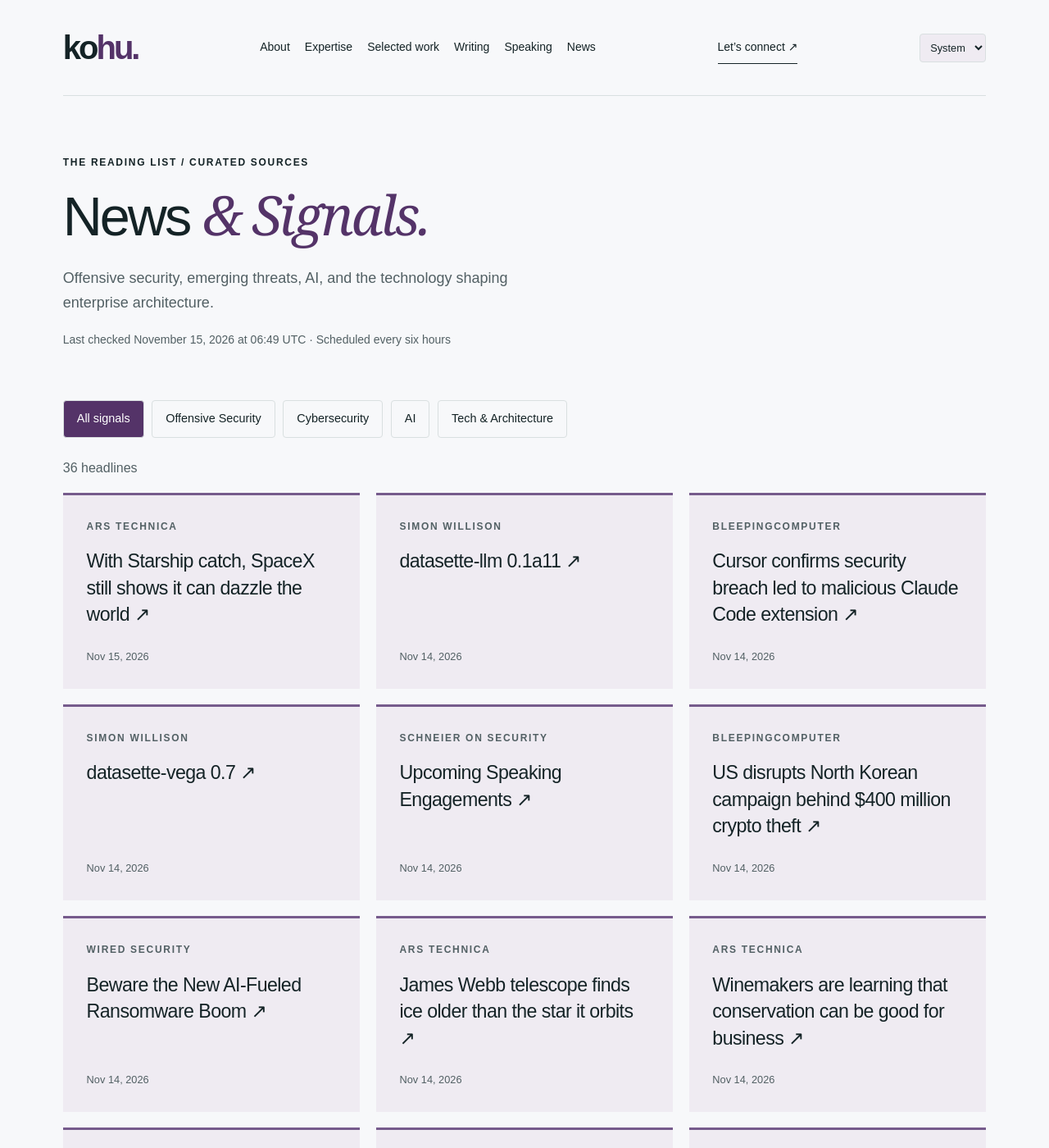
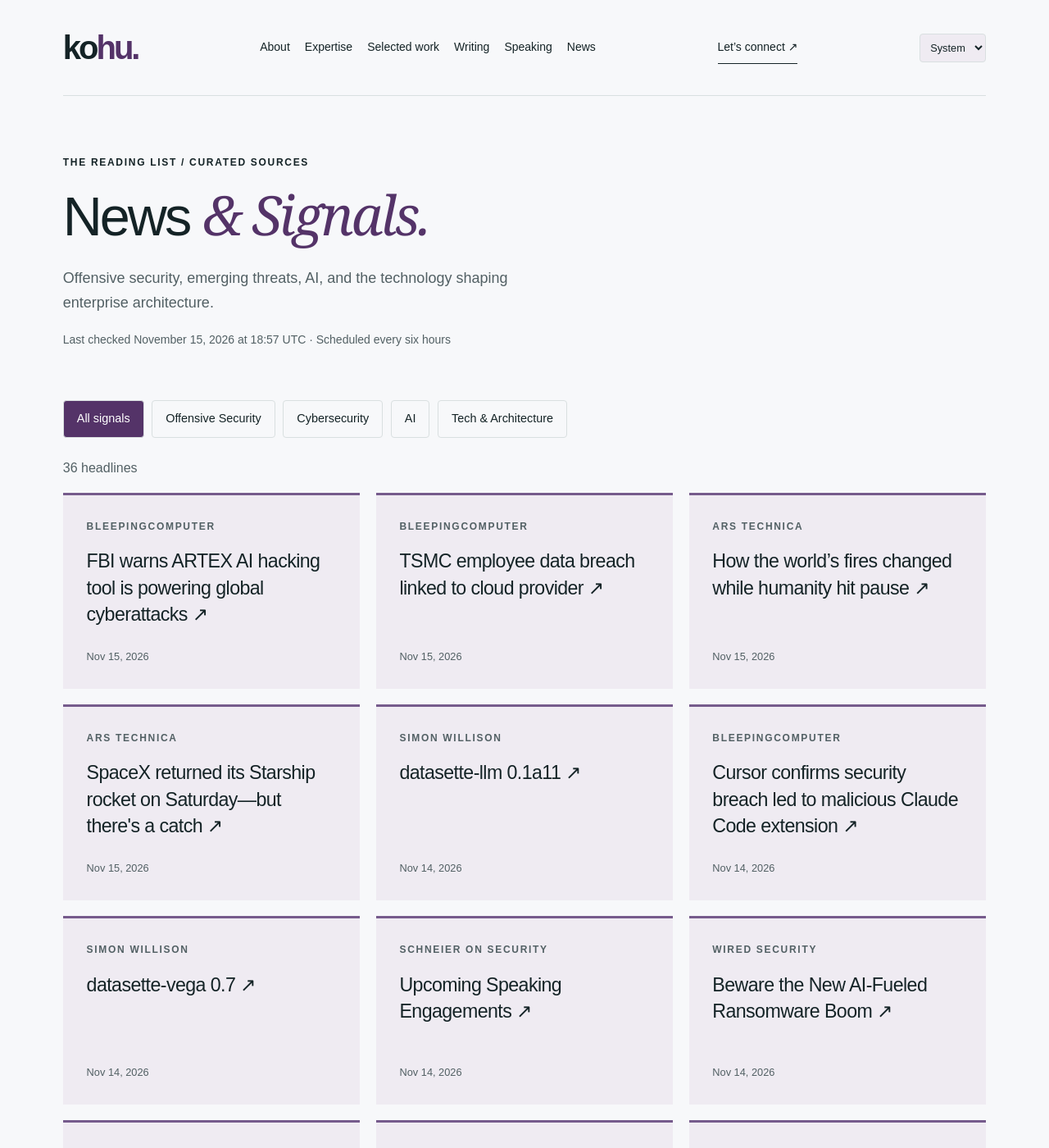
Before and after one commit to hntk/hntk.github.io, a Jekyll site: the page built from news/index.html, in a window 1280 px wide and 1400 px high. Shown: the whole window at 82% size. Built offline with Jekyll 4.4.1, drawn with Linux system fonts in a browser that asks for light colours; part of the change alters nothing that is shown; some of the changed text lies outside the part shown.

Commit message:
Refresh News and Signals

```diff
--- a/_data/news.json
+++ b/_data/news.json
@@ -1,8 +1,32 @@
 {
-  "updated": "2026-11-15T06:49:20.638305+00:00",
+  "updated": "2026-11-15T18:57:56.797219+00:00",
   "items": [
     {
-      "title": "With Starship catch, SpaceX still shows it can dazzle the world",
+      "title": "FBI warns ARTEX AI hacking tool is powering global cyberattacks",
+      "url": "https://www.bleepingcomputer.com/news/security/fbi-warns-artex-ai-hacking-tool-is-powering-global-cyberattacks/",
+      "published": "2026-11-15T18:29:53+00:00",
+      "source": "BleepingComputer",
+      "source_id": "bleepingcomputer",
+      "category": "cybersecurity"
+    },
+    {
+      "title": "TSMC employee data breach linked to cloud provider",
+      "url": "https://www.bleepingcomputer.com/news/security/tsmc-employee-data-breach-linked-to-cloud-provider/",
+      "published": "2026-11-15T15:23:48+00:00",
+      "source": "BleepingComputer",
+      "source_id": "bleepingcomputer",
+      "category": "cybersecurity"
+    },
+    {
+      "title": "How the world’s fires changed while humanity hit pause",
+      "url": "https://arstechnica.com/science/2026/11/how-the-worlds-fires-changed-while-humanity-hit-pause/",
+      "published": "2026-11-15T12:07:34+00:00",
+      "source": "Ars Technica",
+      "source_id": "ars-technica",
+      "category": "tech-architecture"
+    },
+    {
+      "title": "SpaceX returned its Starship rocket on Saturday—but there's a catch",
       "url": "https://arstechnica.com/space/2026/11/with-starship-catch-spacex-still-shows-it-can-dazzle-the-world/",
       "published": "2026-11-15T00:40:59+00:00",
       "source": "Ars Technica",
@@ -42,14 +66,6 @@
       "category": "cybersecurity"
     },
     {
-      "title": "US disrupts North Korean campaign behind $400 million crypto theft",
-      "url": "https://www.bleepingcomputer.com/news/security/us-disrupts-north-korean-campaign-behind-400-million-crypto-theft/",
-      "published": "2026-11-14T15:15:49+00:00",
-      "source": "BleepingComputer",
-      "source_id": "bleepingcomputer",
-      "category": "cybersecurity"
-    },
-    {
       "title": "Beware the New AI-Fueled Ransomware Boom",
       "url": "https://www.wired.com/story/beware-the-new-ai-fueled-ransomware-boom/",
       "published": "2026-11-14T13:00:00+00:00",
@@ -61,14 +77,6 @@
       "title": "James Webb telescope finds ice older than the star it orbits",
       "url": "https://arstechnica.com/science/2026/11/james-webb-telescope-finds-ice-older-than-the-star-it-orbits/",
       "published": "2026-11-14T12:15:48+00:00",
-      "source": "Ars Technica",
-      "source_id": "ars-technica",
-      "category": "tech-architecture"
-    },
-    {
-      "title": "Winemakers are learning that conservation can be good for business",
-      "url": "https://arstechnica.com/science/2026/11/winemakers-are-learning-that-conservation-can-be-good-for-business/",
-      "published": "2026-11-14T12:05:51+00:00",
       "source": "Ars Technica",
       "source_id": "ars-technica",
       "category": "tech-architecture"
@@ -96,14 +104,6 @@
       "source": "Cloudflare",
       "source_id": "cloudflare",
       "category": "tech-architecture"
-    },
-    {
-      "title": "Trezor confirms crypto-stealing implants in three wallets, releases fix",
-      "url": "https://www.bleepingcomputer.com/news/cryptocurrency/trezor-confirms-crypto-stealing-implants-in-three-wallets-releases-fix/",
-      "published": "2026-11-13T19:38:36+00:00",
-      "source": "BleepingComputer",
-      "source_id": "bleepingcomputer",
-      "category": "cybersecurity"
     },
     {
       "title": "Adapting to AI penetration testing orchestrators: The Modern Security Model",
@@ -295,79 +295,79 @@
       "id": "ars-technica",
       "name": "Ars Technica",
       "status": "ok",
-      "last_success": "2026-11-15T06:49:20.638305+00:00"
+      "last_success": "2026-11-15T18:57:56.797219+00:00"
     },
     {
       "id": "bleepingcomputer",
       "name": "BleepingComputer",
       "status": "ok",
-      "last_success": "2026-11-15T06:49:20.638305+00:00"
+      "last_success": "2026-11-15T18:57:56.797219+00:00"
     },
     {
       "id": "cloudflare",
       "name": "Cloudflare",
       "status": "ok",
-      "last_success": "2026-11-15T06:49:20.638305+00:00"
+      "last_success": "2026-11-15T18:57:56.797219+00:00"
     },
     {
       "id": "dark-reading",
       "name": "Dark Reading",
       "status": "ok",
-      "last_success": "2026-11-15T06:49:20.638305+00:00"
+      "last_success": "2026-11-15T18:57:56.797219+00:00"
     },
     {
       "id": "hugging-face",
       "name": "Hugging Face",
       "status": "ok",
-      "last_success": "2026-11-15T06:49:20.638305+00:00"
+      "last_success": "2026-11-15T18:57:56.797219+00:00"
     },
     {
       "id": "microsoft-research",
       "name": "Microsoft Research",
       "status": "ok",
-      "last_success": "2026-11-15T06:49:20.638305+00:00"
+      "last_success": "2026-11-15T18:57:56.797219+00:00"
     },
     {
       "id": "nvidia",
       "name": "NVIDIA",
       "status": "ok",
-      "last_success": "2026-11-15T06:49:20.638305+00:00"
+      "last_success": "2026-11-15T18:57:56.797219+00:00"
     },
     {
       "id": "portswigger",
       "name": "PortSwigger Research",
       "status": "ok",
-      "last_success": "2026-11-15T06:49:20.638305+00:00"
+      "last_success": "2026-11-15T18:57:56.797219+00:00"
     },
     {
       "id": "schneier",
       "name": "Schneier on Security",
       "status": "ok",
-      "last_success": "2026-11-15T06:49:20.638305+00:00"
+      "last_success": "2026-11-15T18:57:56.797219+00:00"
     },
     {
       "id": "simon-willison",
       "name": "Simon Willison",
       "status": "ok",
-      "last_success": "2026-11-15T06:49:20.638305+00:00"
+      "last_success": "2026-11-15T18:57:56.797219+00:00"
     },
     {
       "id": "specterops",
       "name": "SpecterOps",
       "status": "ok",
-      "last_success": "2026-11-15T06:49:20.638305+00:00"
+      "last_success": "2026-11-15T18:57:56.797219+00:00"
     },
     {
       "id": "trail-of-bits",
       "name": "Trail of Bits",
       "status": "ok",
-      "last_success": "2026-11-15T06:49:20.638305+00:00"
+      "last_success": "2026-11-15T18:57:56.797219+00:00"
     },
     {
       "id": "wired",
       "name": "WIRED Security",
       "status": "ok",
-      "last_success": "2026-11-15T06:49:20.638305+00:00"
+      "last_success": "2026-11-15T18:57:56.797219+00:00"
     }
   ]
 }
```
